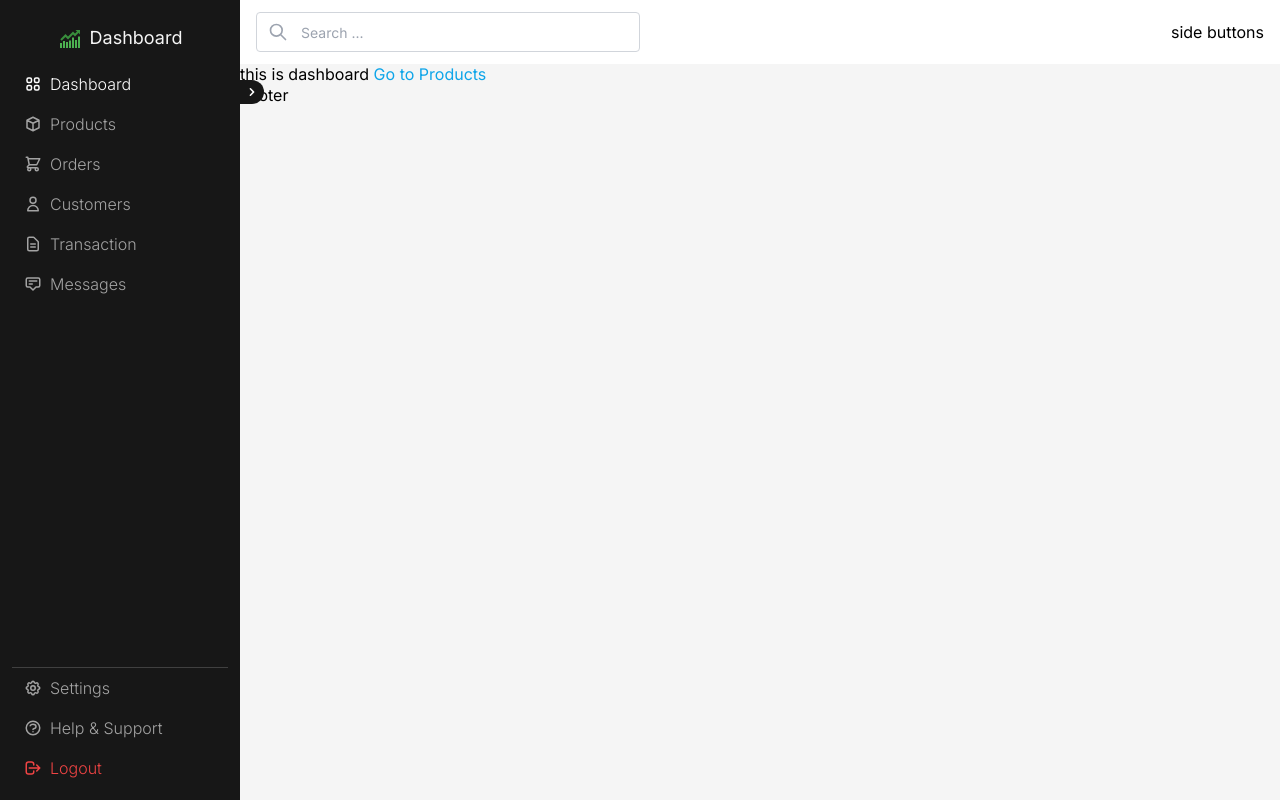
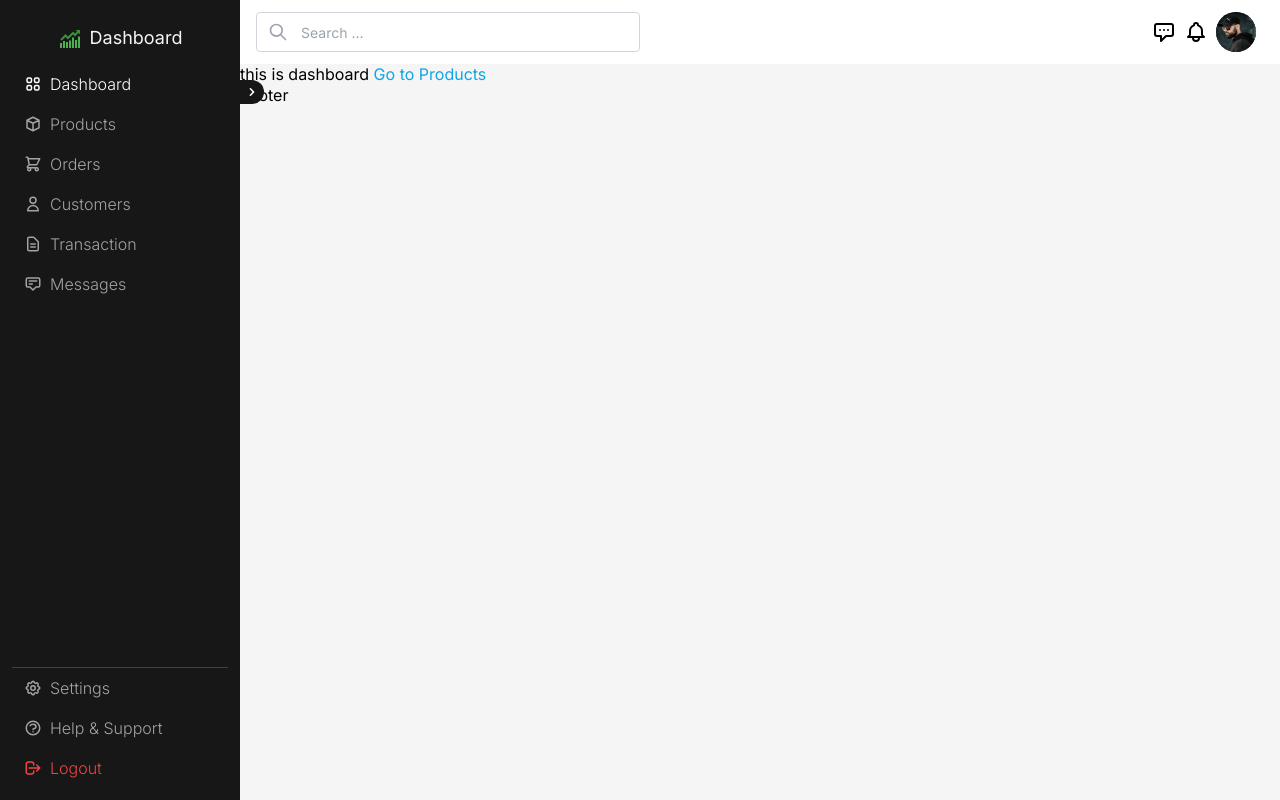
Before and after one commit to hamidazimiazp/dashboard-tailwind, a React (Vite) app: page / in a window 1280 px wide. Built offline with nearby package versions, Linux system fonts and the light colour scheme.

Commit message:
complete header

```diff
--- a/src/components/modules/Header/Header.jsx
+++ b/src/components/modules/Header/Header.jsx
@@ -1,4 +1,14 @@
+import { HiOutlineBell, HiOutlineChatAlt } from "react-icons/hi";
 import SearchInput from "../../shared/SearchInput/SearchInput";
+import {
+  Menu,
+  MenuButton,
+  MenuItem,
+  MenuItems,
+  Popover,
+  PopoverButton,
+  PopoverPanel,
+} from "@headlessui/react";
 
 const Header = () => {
   return (
@@ -6,7 +16,71 @@ const Header = () => {
       <div>
         <SearchInput />
       </div>
-      <div>side buttons</div>
+      <div className="flex gap-2 items-center mr-2">
+        <Popover>
+          <PopoverButton className="block text-sm/6 font-semibold focus:outline-none data-[active]:text-black data-[hover]:text-black data-[focus]:outline-1 data-[focus]:outline-black">
+            <HiOutlineChatAlt fontSize={24} />
+          </PopoverButton>
+          <PopoverPanel
+            transition
+            anchor="bottom end"
+            className="divide-y text-sm/6 transition duration-200 ease-in-out [--anchor-gap:var(--spacing-5)] data-[closed]:-translate-y-1 data-[closed]:opacity-0"
+          >
+            <div className="w-80 bg-white px-3 py-2.5 rounded ring-1 ring-black ring-opacity-5">
+              <strong className="text-gray-700 font-medium">Messages</strong>
+              <div className="mt-2 py-1 text-sm">Messages Panel</div>
+            </div>
+          </PopoverPanel>
+        </Popover>
+        <Popover>
+          <PopoverButton className="block text-sm/6 font-semibold focus:outline-none data-[active]:text-black data-[hover]:text-black data-[focus]:outline-1 data-[focus]:outline-black">
+            <HiOutlineBell fontSize={24} />
+          </PopoverButton>
+          <PopoverPanel
+            transition
+            anchor="bottom end"
+            className="divide-y text-sm/6 transition duration-200 ease-in-out [--anchor-gap:var(--spacing-5)] data-[closed]:-translate-y-1 data-[closed]:opacity-0"
+          >
+            <div className="w-80 bg-white px-3 py-2.5 rounded ring-1 ring-black ring-opacity-5">
+              <strong className="text-gray-700 font-medium">
+                Notification
+              </strong>
+              <div className="mt-2 py-1 text-sm">Notification Panel</div>
+            </div>
+          </PopoverPanel>
+        </Popover>
+        <Menu>
+          <MenuButton className=" w-10 h-10 rounded-full bg-gray-800 text-sm/6 font-semibold text-white shadow-inner shadow-white/10 focus:outline-none data-[hover]:bg-gray-700 data-[open]:bg-gray-700 data-[focus]:outline-1 data-[focus]:outline-white">
+            <img
+              src="./avatar.jpg"
+              alt="avatar"
+              className="w-full h-full object-cover rounded-3xl"
+            />
+          </MenuButton>
+
+          <MenuItems
+            transition
+            anchor="bottom end"
+            className="w-52 origin-top-right rounded-xl border border-black/5 bg-white p-1 text-sm/6 text-black transition duration-100 ease-out [--anchor-gap:var(--spacing-1)] focus:outline-none data-[closed]:scale-95 data-[closed]:opacity-0"
+          >
+            <MenuItem>
+              <button className="group flex w-full items-center gap-2 rounded-lg py-1.5 px-3 data-[focus]:bg-white/10 data-[focus]:bg-gray-50">
+                Your Profile
+              </button>
+            </MenuItem>
+            <MenuItem>
+              <button className="group flex w-full items-center gap-2 rounded-lg py-1.5 px-3 data-[focus]:bg-white/10 data-[focus]:bg-gray-50">
+                Settings
+              </button>
+            </MenuItem>
+            <MenuItem>
+              <button className="group flex w-full items-center gap-2 rounded-lg py-1.5 px-3 data-[focus]:bg-white/10 data-[focus]:bg-gray-50">
+                Sign Out
+              </button>
+            </MenuItem>
+          </MenuItems>
+        </Menu>
+      </div>
     </div>
   );
 };
```
Also changed, not shown: public/avatar.jpg (added).
